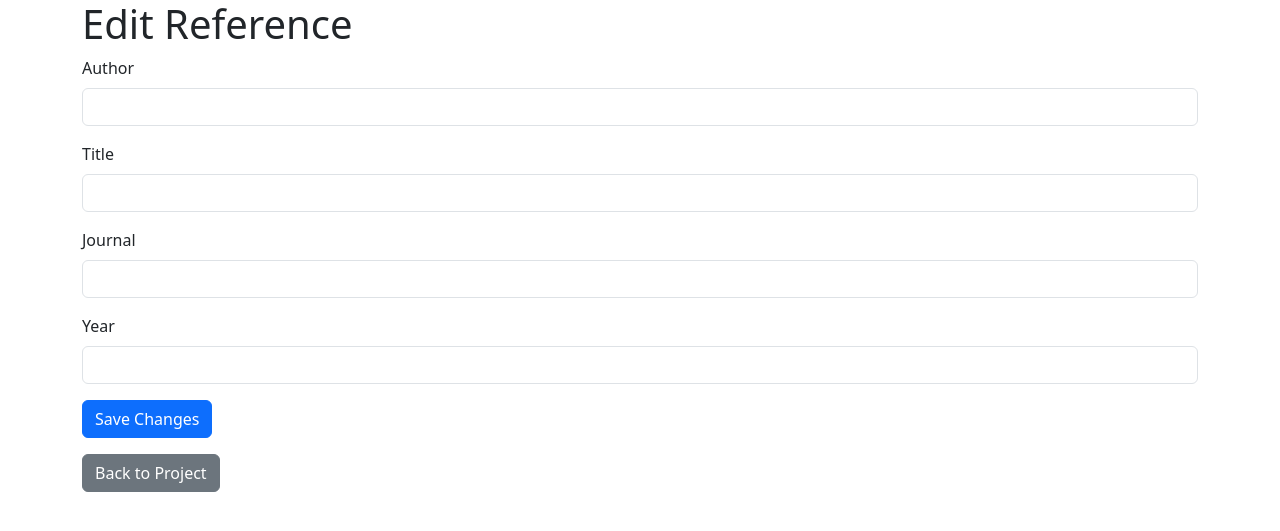
After one commit to mgolfam/paper-reference-parser, a Flask app: template templates/edit_reference.html in a window 1280 px wide. The commit adds this page. Shown: the top 531 px of the page. Run offline with Flask 2, Linux system fonts and the light colour scheme; the template is opened without the code that fills it, so the values that code supplies are empty.

Commit message:
Add: reference modification added.

```diff
--- /dev/null
+++ b/templates/edit_reference.html
@@ -0,0 +1,33 @@
+<!DOCTYPE html>
+<html lang="en">
+<head>
+    <meta charset="UTF-8">
+    <title>Edit Reference</title>
+    <link href="https://cdn.jsdelivr.net/npm/bootstrap@5.3.0/dist/css/bootstrap.min.css" rel="stylesheet">
+</head>
+<body>
+    <div class="container">
+        <h1>Edit Reference</h1>
+        <form action="" method="POST">
+            <div class="mb-3">
+                <label for="author" class="form-label">Author</label>
+                <input type="text" class="form-control" id="author" name="author" value="{{ ref.author }}" required>
+            </div>
+            <div class="mb-3">
+                <label for="title" class="form-label">Title</label>
+                <input type="text" class="form-control" id="title" name="title" value="{{ ref.title }}" required>
+            </div>
+            <div class="mb-3">
+                <label for="journal" class="form-label">Journal</label>
+                <input type="text" class="form-control" id="journal" name="journal" value="{{ ref.journal }}">
+            </div>
+            <div class="mb-3">
+                <label for="year" class="form-label">Year</label>
+                <input type="number" class="form-control" id="year" name="year" value="{{ ref.year }}">
+            </div>
+            <button type="submit" class="btn btn-primary">Save Changes</button>
+        </form>
+        <a href="/project/{{ ref.project_id }}" class="btn btn-secondary mt-3">Back to Project</a>
+    </div>
+</body>
+</html>
--- a/templates/project.html
+++ b/templates/project.html
@@ -2,12 +2,13 @@
 <html lang="en">
 <head>
     <meta charset="UTF-8">
-    <title>{{ project.name }} - References</title>
+    <title>References for {{ project.name }}</title>
     <link href="https://cdn.jsdelivr.net/npm/bootstrap@5.3.0/dist/css/bootstrap.min.css" rel="stylesheet">
 </head>
 <body>
     <div class="container">
         <h1>References for {{ project.name }}</h1>
+
         <form action="/project/{{ project.id }}/add_reference" method="POST" class="mb-3">
             <div class="mb-3">
                 <label for="author" class="form-label">Author</label>
@@ -28,6 +29,7 @@
             <button type="submit" class="btn btn-primary">Add Reference</button>
         </form>
 
+        <!-- List of references with Edit and Delete buttons -->
         <ul class="list-group">
             {% for ref in references %}
             <li class="list-group-item d-flex justify-content-between align-items-center">
@@ -40,7 +42,7 @@
             {% endfor %}
         </ul>
 
-        <a href="/project/{{ project.id }}/report" class="btn btn-success mt-3">Generate Report</a>
+        <a href="/" class="btn btn-secondary mt-3">Back to Projects</a>
     </div>
 </body>
 </html>
```
Also changed, not shown: routes.py (+8 -28 lines).
